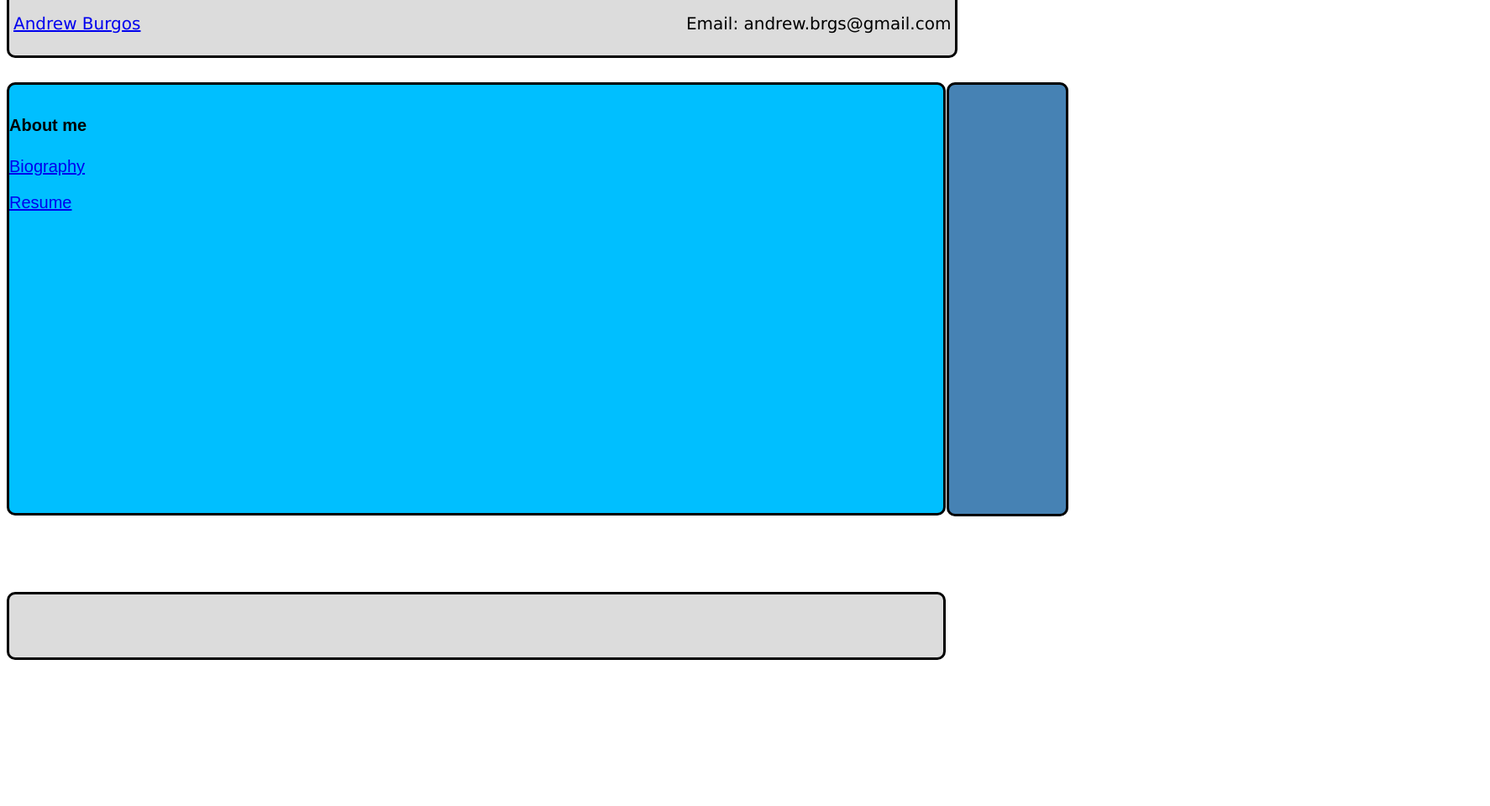
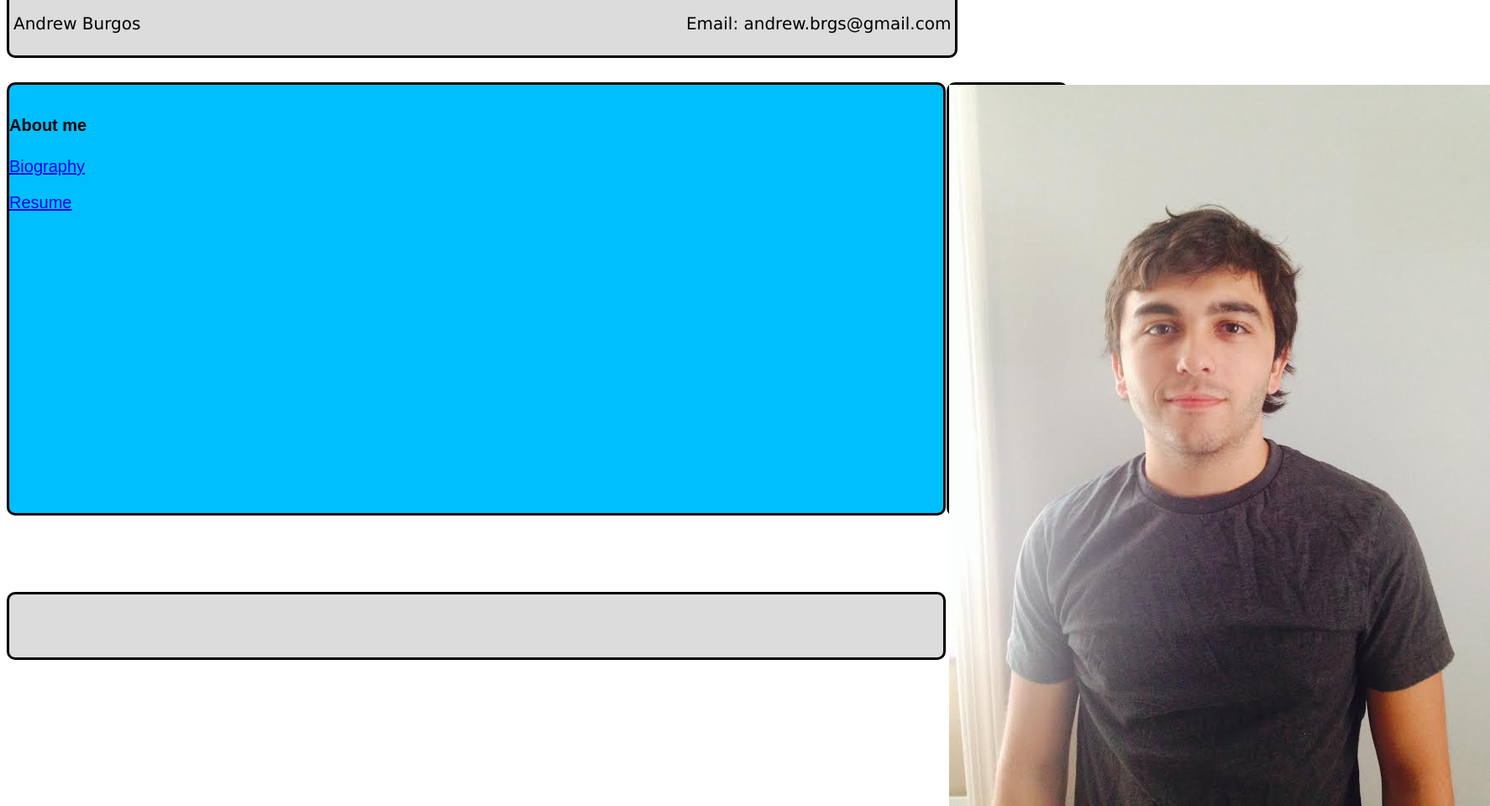
Before and after one commit to aburgo02/aburgo02.github.io, a plain HTML site: page index.html in a window 1280 px wide. Shown: the whole page at 84% size, 1774 px wide, since content can reach past the window. Before the commit the page ends 800 px from the top, so only its background shows below. Drawn offline with Linux system fonts and the light colour scheme.

Commit message:
Second commit

```diff
--- a/index.html
+++ b/index.html
@@ -7,10 +7,11 @@
   </head>
   <body>
   <div id="top">
-      <p id="name"><a href="http://www.imgur.com/DuX7OMV">Andrew Burgos</a></p>
+      <p id="name">Andrew Burgos</p>
       <p id="email">Email: andrew.brgs@gmail.com</p>
   </div>
 <div class="right">
+<img src="DuX7OMV.jpg" alt= "Dis sexy beast">
 </div>
 
   <div class="body">
```
Also changed, not shown: DuX7OMV.jpg (added).
